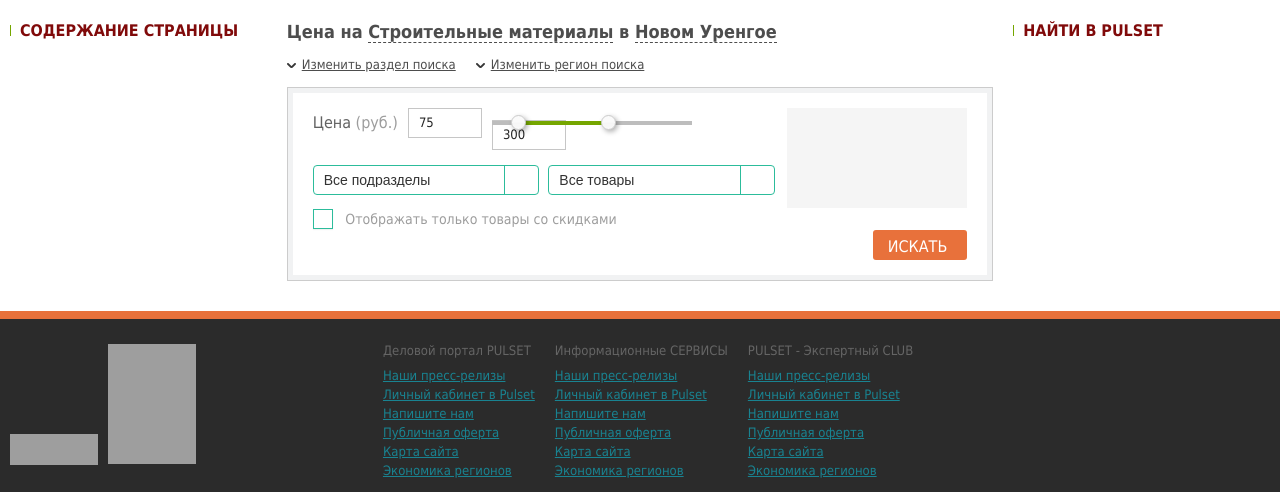
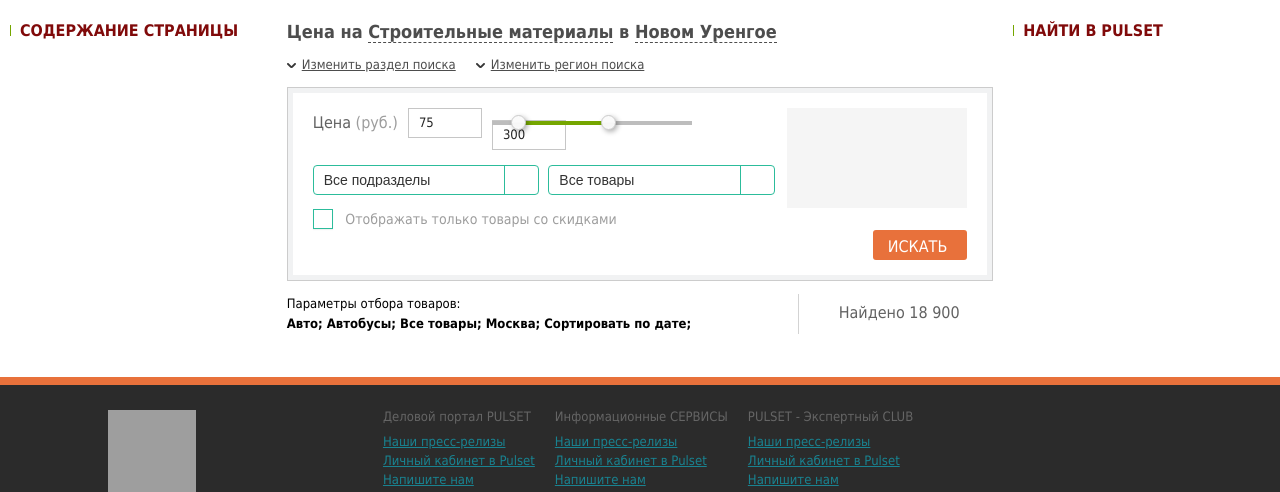
Before and after one commit to fatuk/pulset, a website: page index.html in a window 1280 px wide. Shown: the part 279-771 px from the top of the page. Drawn offline with Linux system fonts and the light colour scheme; grey boxes are pictures that could not be loaded.

Commit message:
Add search info block

```diff
--- a/index.html
+++ b/index.html
@@ -681,6 +681,18 @@
                             </div>
                         </div>
                     </div>
+                    <!-- Search info -->
+                    <div class="search-info">
+                        <p class="search-info__text">
+                            Параметры отбора товаров: <br>
+                            <span class="search-info__params">
+                                Авто; Автобусы; Все товары; Москва; Сортировать по дате;
+                            </span>
+                        </p>
+                        <div class="search-info__found">
+                            Найдено 18 900
+                        </div>
+                    </div>
                 </div>
             </main>
             <!-- Left aside -->
--- a/less/main.less
+++ b/less/main.less
@@ -29,5 +29,6 @@
 @import 'search';
 @import 'slider';
 @import 'checkbox';
+@import 'search-info';
 
 @import 'media';
--- /dev/null
+++ b/less/search-info.less
@@ -0,0 +1,22 @@
+.search-info {
+    .clearfix();
+    &__text {
+        float: left;
+        color: #000;
+        font-size: 13px;
+        line-height: 20px;
+        border-right: solid 1px #d3d3d3;
+        width: (500px / 690px * 100%);
+    }
+    &__params {
+        font-size: 13px;
+        font-weight: bold;
+    }
+    &__found {
+        float: left;
+        font-size: 16px;
+        color: #626262;
+        padding-left: 40px;
+        margin-top: 24px;
+    }
+}
```
Also changed, not shown: css/main.css, 1 other file.
